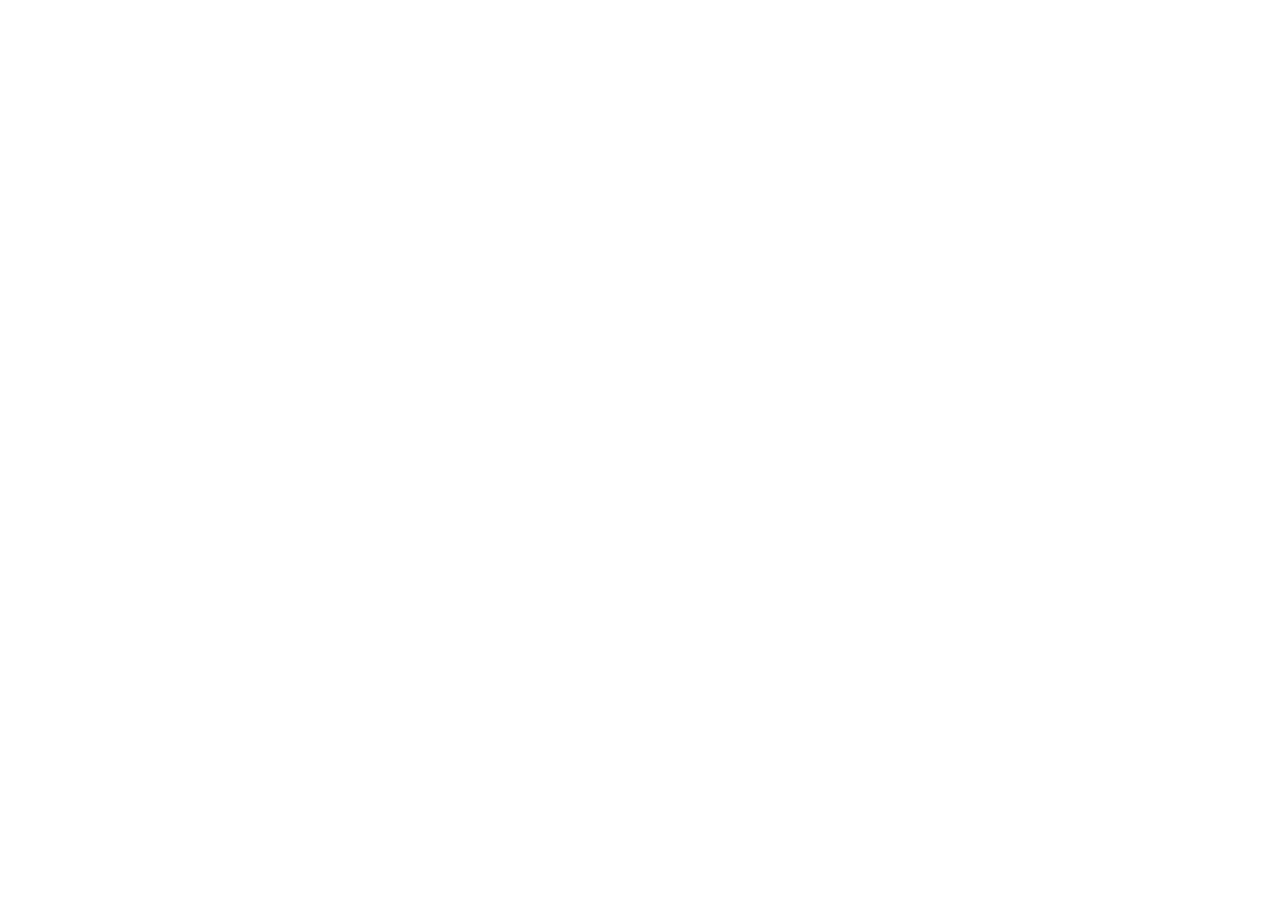
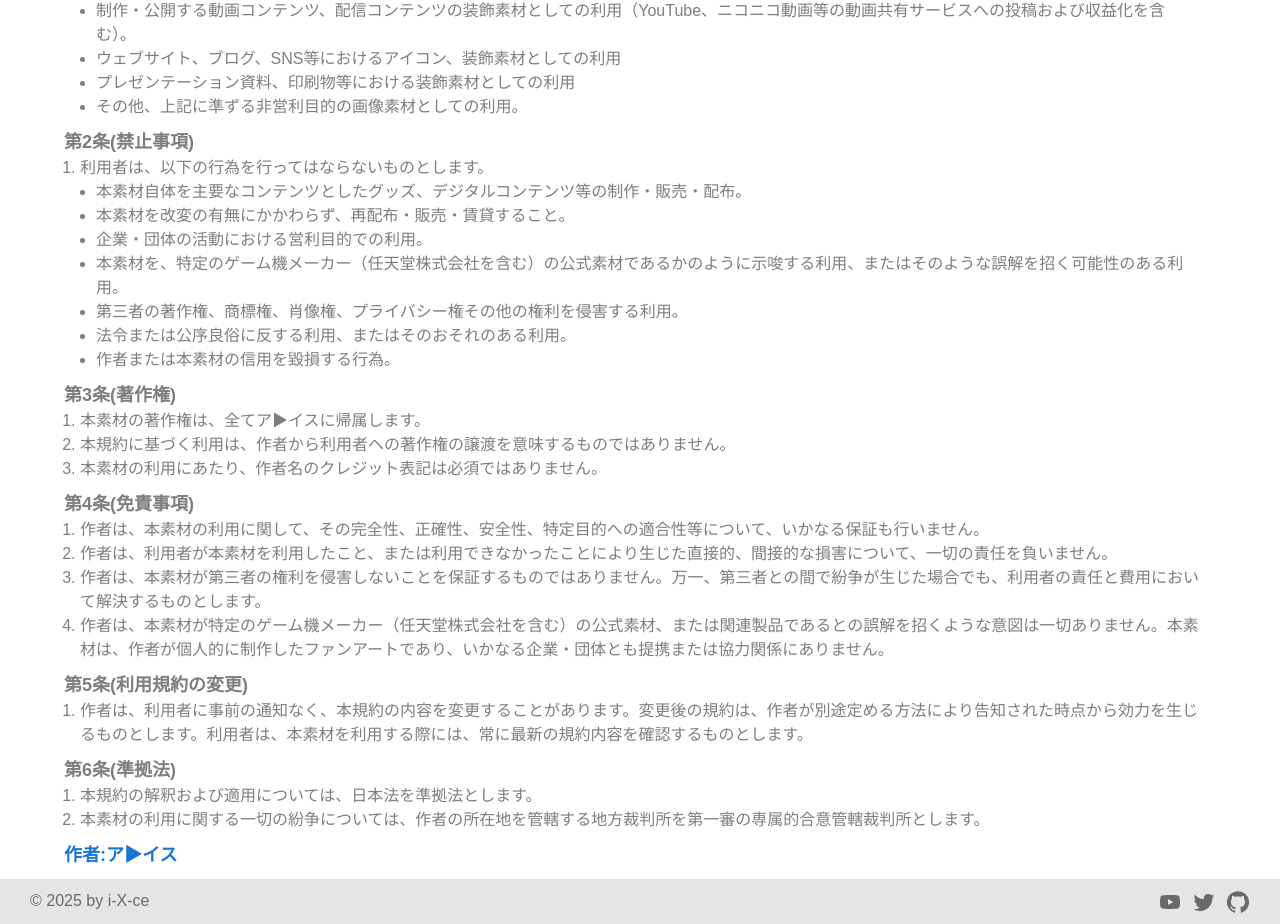
Before and after one commit to i-X-ce/NextProgrammeCollection, a Next.js app: page /pages/game-img-generator in a window 1280 px wide. Shown: the part 1019-1943 px from the top of the page. Before the commit the page ends 852 px from the top, so only its background shows below. Built offline with nearby package versions, Linux system fonts and the light colour scheme.

Commit message:
📝 利用規約と仕上げ

```diff
--- a/src/app/components/specific/game-img-generator/GameImgGeneratorContent/index.tsx
+++ b/src/app/components/specific/game-img-generator/GameImgGeneratorContent/index.tsx
@@ -1,11 +1,15 @@
 // import styles from './style.module.css';
 
+import CopyrightFooter from "@/app/components/common/CopyrightFooter";
+import GameImgGeneratorTerms from "../GameImgGeneratorTerms";
 import GameSVG from "../GameSVG";
 
 export default function GameImgGeneratorContent() {
   return (
     <>
       <GameSVG />
+      <GameImgGeneratorTerms />
+      <CopyrightFooter year={2025} />
     </>
   );
 }
--- /dev/null
+++ b/src/app/components/specific/game-img-generator/GameImgGeneratorTerms/index.tsx
@@ -0,0 +1,123 @@
+import styles from "./style.module.css";
+
+export default function GameImgGeneratorTerms() {
+  const myName = "ア▶イス";
+  let index = 1;
+
+  return (
+    <div className={styles.container}>
+      <h2 className={styles.title}>利用規約</h2>
+      <p>
+        本規約は、{myName}
+        が作成したゲームコンソール風素材（以下「本素材」といいます）の利用に関する条件を定めるものです。本素材を利用する前に、必ず本規約の内容をご確認いただき、同意の上でご利用ください。
+      </p>
+      <Section index={index++} title="利用許諾範囲">
+        <ol>
+          <li>
+            利用者は、個人、または非営利の団体・グループに限り、以下の目的で本素材を無償で利用することができます。
+            <ul>
+              <li>
+                制作・公開する動画コンテンツ、配信コンテンツの装飾素材としての利用（YouTube、ニコニコ動画等の動画共有サービスへの投稿および収益化を含む）。
+              </li>
+              <li>
+                ウェブサイト、ブログ、SNS等におけるアイコン、装飾素材としての利用
+              </li>
+              <li>
+                プレゼンテーション資料、印刷物等における装飾素材としての利用
+              </li>
+              <li>その他、上記に準ずる非営利目的の画像素材としての利用。</li>
+            </ul>
+          </li>
+        </ol>
+      </Section>
+      <Section index={index++} title="禁止事項">
+        <ol>
+          <li>
+            利用者は、以下の行為を行ってはならないものとします。
+            <ul>
+              <li>
+                本素材自体を主要なコンテンツとしたグッズ、デジタルコンテンツ等の制作・販売・配布。
+              </li>
+              <li>
+                本素材を改変の有無にかかわらず、再配布・販売・賃貸すること。
+              </li>
+              <li>企業・団体の活動における営利目的での利用。</li>
+              <li>
+                本素材を、特定のゲーム機メーカー（任天堂株式会社を含む）の公式素材であるかのように示唆する利用、またはそのような誤解を招く可能性のある利用。
+              </li>
+              <li>
+                第三者の著作権、商標権、肖像権、プライバシー権その他の権利を侵害する利用。
+              </li>
+              <li>
+                法令または公序良俗に反する利用、またはそのおそれのある利用。
+              </li>
+              <li>作者または本素材の信用を毀損する行為。</li>
+            </ul>
+          </li>
+        </ol>
+      </Section>
+      <Section index={index++} title="著作権">
+        <ol>
+          <li>本素材の著作権は、全て{myName}に帰属します。</li>
+          <li>
+            本規約に基づく利用は、作者から利用者への著作権の譲渡を意味するものではありません。
+          </li>
+          <li>
+            本素材の利用にあたり、作者名のクレジット表記は必須ではありません。
+          </li>
+        </ol>
+      </Section>
+      <Section index={index++} title="免責事項">
+        <ol>
+          <li>
+            作者は、本素材の利用に関して、その完全性、正確性、安全性、特定目的への適合性等について、いかなる保証も行いません。
+          </li>
+          <li>
+            作者は、利用者が本素材を利用したこと、または利用できなかったことにより生じた直接的、間接的な損害について、一切の責任を負いません。
+          </li>
+          <li>
+            作者は、本素材が第三者の権利を侵害しないことを保証するものではありません。万一、第三者との間で紛争が生じた場合でも、利用者の責任と費用において解決するものとします。
+          </li>
+          <li>
+            作者は、本素材が特定のゲーム機メーカー（任天堂株式会社を含む）の公式素材、または関連製品であるとの誤解を招くような意図は一切ありません。本素材は、作者が個人的に制作したファンアートであり、いかなる企業・団体とも提携または協力関係にありません。
+          </li>
+        </ol>
+      </Section>
+      <Section index={index++} title="利用規約の変更">
+        <ol>
+          <li>
+            作者は、利用者に事前の通知なく、本規約の内容を変更することがあります。変更後の規約は、作者が別途定める方法により告知された時点から効力を生じるものとします。利用者は、本素材を利用する際には、常に最新の規約内容を確認するものとします。
+          </li>
+        </ol>
+      </Section>
+      <Section index={index++} title="準拠法">
+        <ol>
+          <li>本規約の解釈および適用については、日本法を準拠法とします。</li>
+          <li>
+            本素材の利用に関する一切の紛争については、作者の所在地を管轄する地方裁判所を第一審の専属的合意管轄裁判所とします。
+          </li>
+        </ol>
+      </Section>
+      <p className={styles.myname}>作者:{myName}</p>
+    </div>
+  );
+}
+
+function Section({
+  index,
+  title,
+  children,
+}: {
+  index: number;
+  title: string;
+  children: React.ReactNode;
+}) {
+  return (
+    <div className={styles.section}>
+      <h2 className={styles.sectionTitle}>
+        第{index}条({title})
+      </h2>
+      <div>{children}</div>
+    </div>
+  );
+}
--- /dev/null
+++ b/src/app/components/specific/game-img-generator/GameImgGeneratorTerms/style.module.css
@@ -0,0 +1,46 @@
+.container {
+  padding: 10px 15%;
+  color: var(--bc-detail);
+}
+
+.title {
+  font-size: x-large;
+  font-weight: bold;
+  color: var(--foreground);
+  margin-bottom: 10px;
+  border-bottom: 1px solid var(--bc-shadow);
+}
+
+.container ol {
+  list-style: decimal;
+}
+
+.container ul {
+  list-style: disc;
+}
+
+.container li {
+  margin: 0 1rem;
+  color: var(--bc-detail);
+}
+
+.section {
+  margin: 10px 0;
+}
+
+.sectionTitle {
+  font-size: large;
+  font-weight: bold;
+}
+
+.myname {
+  font-size: large;
+  font-weight: bold;
+  color: var(--bc-primary);
+}
+
+@media (max-width: 1500px) {
+  .container {
+    padding: 10px 5%;
+  }
+}
--- a/src/app/components/specific/game-img-generator/GameSVG/index.tsx
+++ b/src/app/components/specific/game-img-generator/GameSVG/index.tsx
@@ -2063,7 +2063,7 @@ export default function GameSVG() {
         const ids = Object.keys(prev[gameType] || {}).filter(
           (id) => prev[gameType]?.[id].style === style
         );
-        let newMap = prev[gameType];
+        const newMap = prev[gameType];
         ids.forEach((id) => {
           delete newMap[id];
         });
--- a/src/app/components/specific/game-img-generator/PartsPallet/index.tsx
+++ b/src/app/components/specific/game-img-generator/PartsPallet/index.tsx
@@ -1,4 +1,4 @@
-import { memo, useRef, useState } from "react";
+import { memo, useState } from "react";
 import styles from "./style.module.css";
 import { ExpandMore, Palette } from "@mui/icons-material";
 import { Collapse, Tooltip } from "@mui/material";
@@ -127,7 +127,7 @@ const ColorBox = memo(function ColorBox({
             selected ? styles.selected : ""
           }`}
         /> */}
-        {add && <Palette color="action" sx={{ zIndex: 2 }} />}
+        {add && <Palette color="info" sx={{ zIndex: 2 }} />}
       </div>
     </Tooltip>
   );
--- a/src/app/page.tsx
+++ b/src/app/page.tsx
@@ -5,9 +5,7 @@ export default function Home() {
     <>
       <Link href="./pages/hayamoji">はやもじ</Link>
       <Link href="./pages/mapimg">マップイメージ</Link>
-      <Link href="./pages/game-img-generator">
-        ゲームイメージジェネレーター
-      </Link>
+      <Link href="./pages/game-img-generator">ゲーム機風イラスト</Link>
     </>
   );
 }
--- a/src/app/pages/game-img-generator/page.tsx
+++ b/src/app/pages/game-img-generator/page.tsx
@@ -1,4 +1,11 @@
 import GameImgGeneratorContent from "@/app/components/specific/game-img-generator/GameImgGeneratorContent";
+import { Metadata } from "next";
+
+export const metadata: Metadata = {
+  title: "ゲーム機風イラスト",
+  description:
+    "ゲーム機風の素材を作成してオリジナルのイラストダウンロードできます。",
+};
 
 export default function Home() {
   return <GameImgGeneratorContent />;
```
